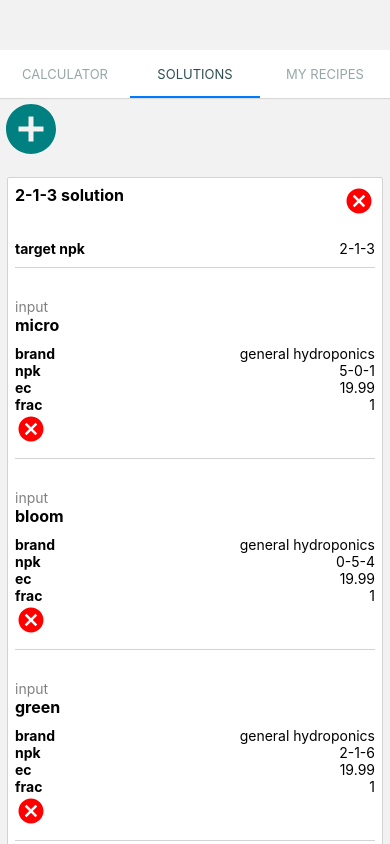
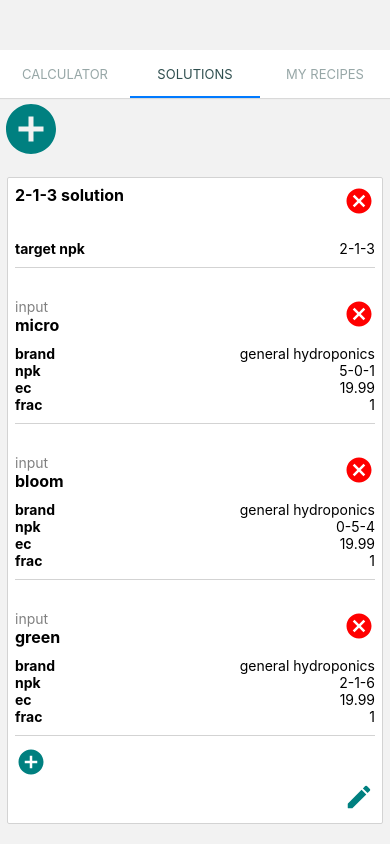
Before and after one commit to niole/hydrocalc-mobile, a React Native app: screen /Solutions in a window 390 px wide. Built offline with nearby package versions, Linux system fonts and the light colour scheme; what expo-linking would draw is missing.

Commit message:
Put remove button in top right editableinputcard

```diff
--- a/solutions/EditableInputCard.tsx
+++ b/solutions/EditableInputCard.tsx
@@ -1,5 +1,5 @@
 import * as React from 'react';
-import { View, Text } from 'react-native';
+import { StyleSheet, View, Text } from 'react-native';
 import { SolutionInput, NPK } from '../globalState';
 import { RemoveButton, ValidatedTextInput, Section, Title, LabelValue, NpkLabel } from '../components';
 
@@ -36,6 +36,8 @@ export const EditableInputCard: React.FC<Props> = ({
   }, [newValues.name, newValues.npk, newValues.brand, newValues.ec]);
   return (
     <View>
+      <View style={styles.titleBar}>
+        <View>
           <Text style={{color: 'grey'}}>input</Text>
           {editable ? (
             <ValidatedTextInput
@@ -44,6 +46,9 @@ export const EditableInputCard: React.FC<Props> = ({
             />
             ) : <Title>{newValues.name || 'untitled'}</Title>
           }
+        </View>
+        {onRemove && <RemoveButton onPress={() => onRemove(solutionInput)} /> }
+      </View>
       <LabelValue
         editable={editable}
         label="brand"
@@ -66,7 +71,13 @@ export const EditableInputCard: React.FC<Props> = ({
         value={newValues.ec}
       />
       <LabelValue label="frac" value={frac} />
-      {onRemove && <RemoveButton onPress={() => onRemove(solutionInput)} /> }
     </View>
   );
 };
+
+const styles = StyleSheet.create({
+  titleBar: {
+    flexDirection: 'row',
+    justifyContent: 'space-between',
+  }
+});
```
Lines whose indentation alone changed are shown as unchanged.
